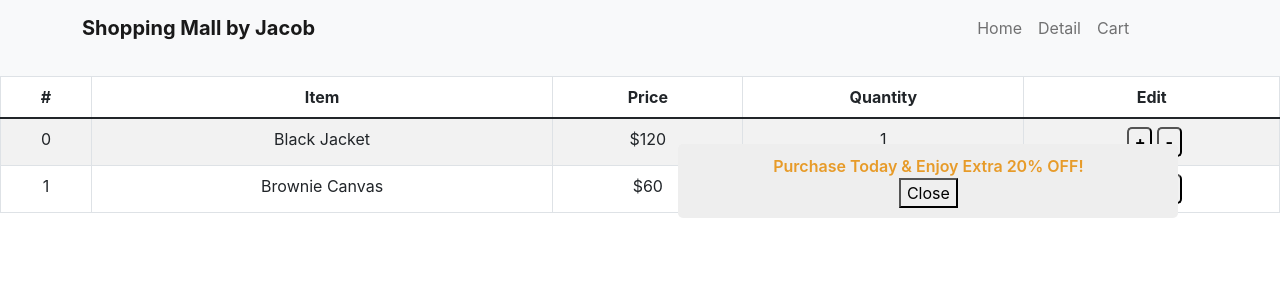
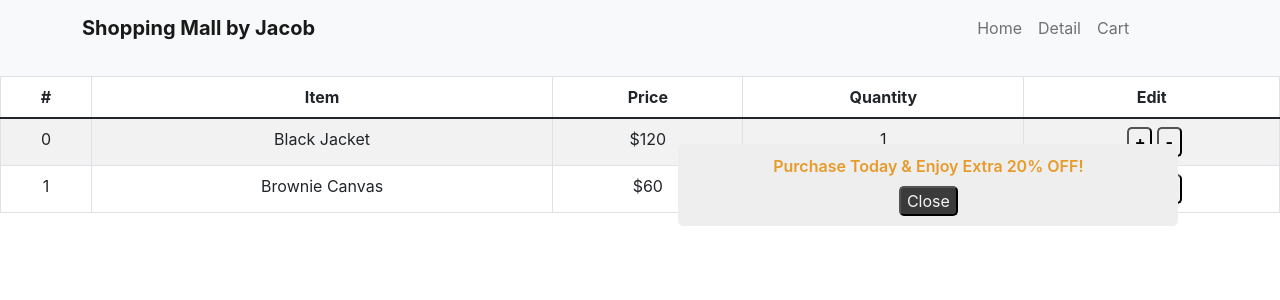
Before and after one commit to everywherejacobkim/Project_Shopping-mall_React, a React (Create React App) app: page /cart in a window 1280 px wide. Shown: the top 300 px of the page. Built offline with nearby package versions, Linux system fonts and the light colour scheme.

Commit message:
feat: utilize redux dispatch(payload)

```diff
--- a/src/component/Cart.js
+++ b/src/component/Cart.js
@@ -51,7 +51,7 @@ function Cart(props) {
                 {props.alertOpen === true
                 ? ( <div className="itemAlert">
                     <p>Purchase Today & Enjoy Extra 20% OFF!</p>
-                    <button onClick={()=>{ props.dispatch({type: 'closeModal'}) }}>Close</button>
+                    <button className="closeBtn" onClick={()=>{ props.dispatch({type: 'closeModal'}) }}>Close</button>
                     </div>)
                 : null
                 }
--- a/src/component/Detail.js
+++ b/src/component/Detail.js
@@ -4,6 +4,7 @@ import { Navbar, Container, Nav, NavDropdown, Button } from 'react-bootstrap';
 import styled from 'styled-components';
 import '../component/Detail.scss';
 import {CSSTransition} from "react-transition-group";
+import { connect } from "react-redux";
 
 let contentBox = styled.div`
   padding:20px;
@@ -66,11 +67,14 @@ function Detail(props) {
                 }}>Back</button>
 
               <button className="btn btn-danger" onClick={()=>{
-                props.stockEdit([9,11,12])
-
-              }}><a href="/cart" className='checkOutBtn'>Check-out</a></button>
+                props.stockEdit([9,11,12]);
+                props.dispatch({type: 'addItem', payload: {id:2, name:'New Item', quantity: 1, price: '$100'}});
+                history.push('/cart');
+              }}><a className='checkOutBtn'>Check-out</a></button>
             </div>
           </div>
+
+
 
           {/* Create Tab in Detail-page */}
           <Nav className='mt-5' variant="tabs" defaultActiveKey="link-0">
@@ -114,4 +118,13 @@ function Detail(props) {
   }
 
 
-  export default Detail;
+
+  function stateProps(state){
+    return {
+        state : state.reducer,
+        alertOpen : state.reducer2
+    }
+}
+
+export default connect(stateProps)(Detail)
+// export default Detail;
--- a/src/component/Detail.scss
+++ b/src/component/Detail.scss
@@ -64,6 +64,13 @@ td {
     }
 }
 
+.closeBtn {
+    margin-top: 8px;
+    border-radius: 5px;
+    color: whitesmoke;
+    background-color: rgb(59, 59, 59);
+}
+
 // SASS Extend Grammar
 .itemAlert2 {
     @extend .itemAlert;
--- a/src/index.js
+++ b/src/index.js
@@ -25,7 +25,11 @@ let cartState = [
   {id:1, name:'Brownie Canvas', quantity: 2, price: '$60'}
 ]
 function reducer(state=cartState, modify){
-  if (modify.type === 'addNum'){
+  if(modify.type === 'addItem') {
+    let copy = [...state];
+    copy.push(modify.payload);
+    return copy
+  } else if (modify.type === 'addNum'){
     let copyState = [...state];
     copyState[0].quantity++;
     return copyState
```
